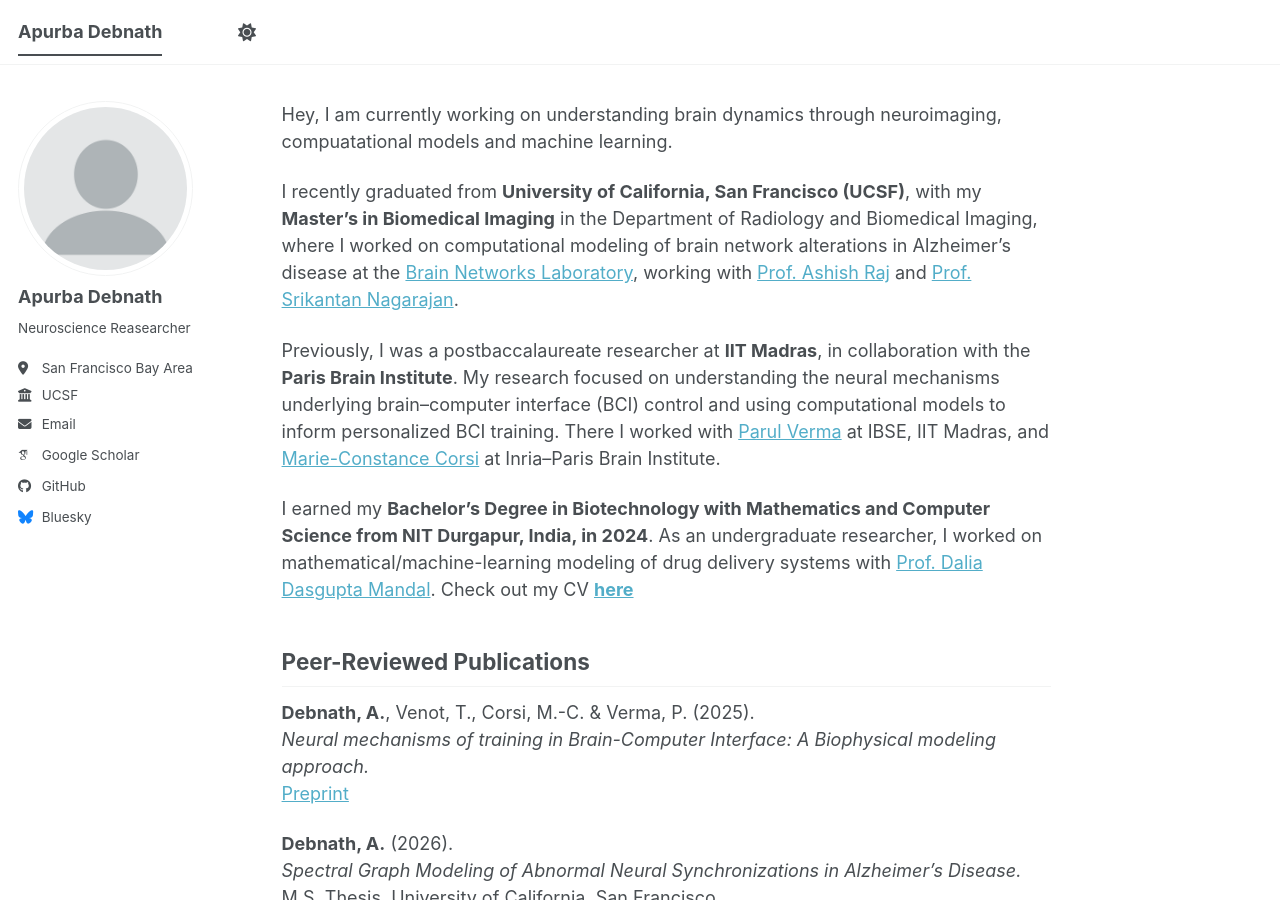
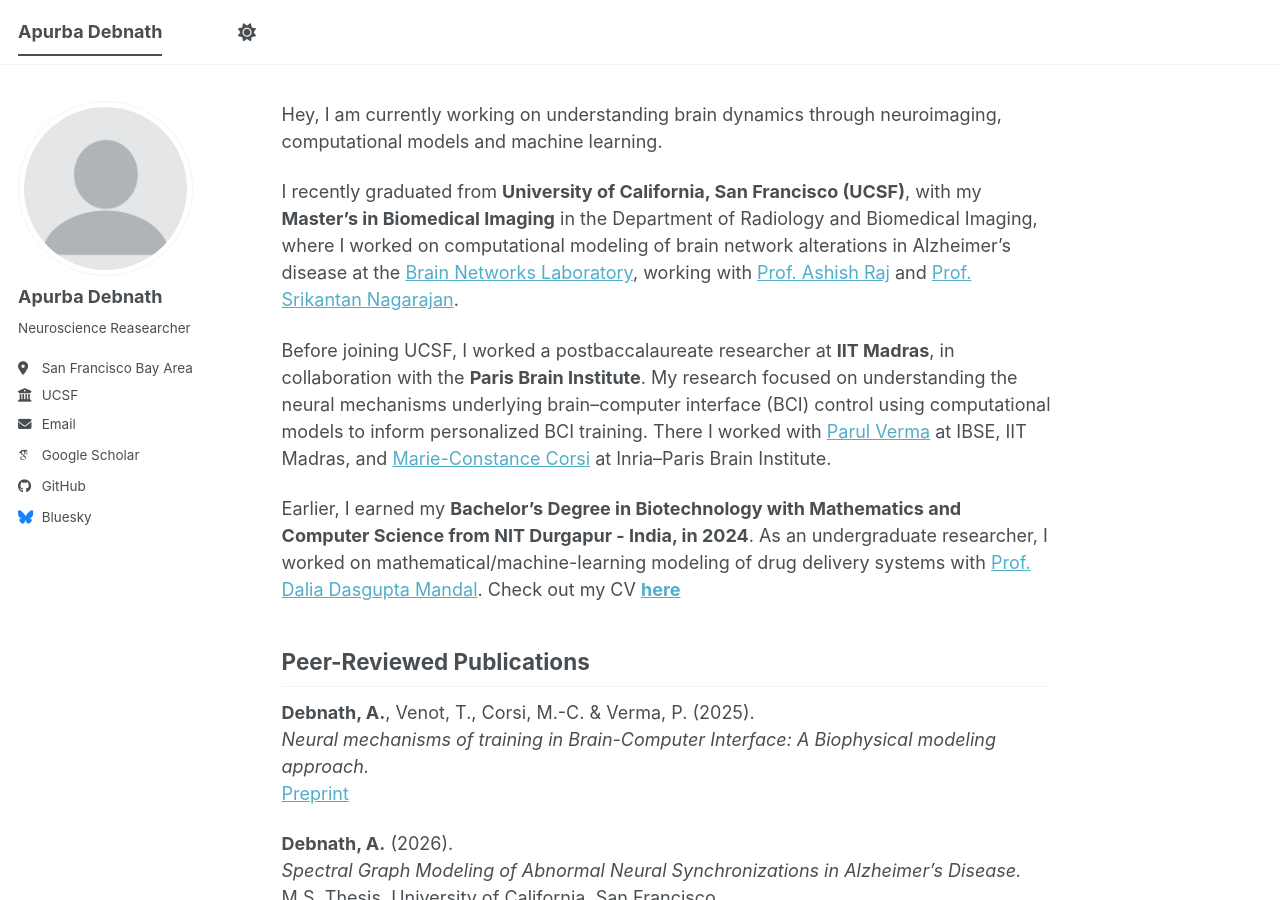
Before and after one commit to ApurbaApd/ApurbaApd.github.io, a Jekyll site: the page built from _pages/about.md, in a window 1280 px wide and 900 px high. Built offline with Jekyll 4.4.1, drawn with Linux system fonts in a browser that asks for light colours; some web fonts are replaced; a script bundle is joined from its source files by our own code; library files that are not in the unit come from our copies.

Commit message:
Fix typos and enhance clarity in about.md
Corrected typos and improved phrasing in the about page.

```diff
--- a/_pages/about.md
+++ b/_pages/about.md
@@ -4,7 +4,7 @@ author_profile: true
 ---
 
 Hey, I am currently working on understanding brain dynamics
-through neuroimaging, compuatational models and machine learning.
+through neuroimaging, computational models and machine learning.
 
 I recently graduated from **University of
 California, San Francisco (UCSF)**, with my **Master's in Biomedical Imaging** in the Department of Radiology and Biomedical Imaging, where I worked on computational modeling of
@@ -13,15 +13,15 @@ brain network alterations in Alzheimer's disease at the
 [Prof. Ashish Raj](https://radiology.ucsf.edu/people/ashish-raj) and
 [Prof. Srikantan Nagarajan](https://radiology.ucsf.edu/people/srikantan-nagarajan).
 
-Previously, I was a postbaccalaureate researcher at **IIT Madras**, in
+Before joining UCSF, I worked a postbaccalaureate researcher at **IIT Madras**, in
 collaboration with the **Paris Brain Institute**. My research focused on
 understanding the neural mechanisms underlying brain–computer interface
-(BCI) control and using computational models to inform personalized BCI
+(BCI) control using computational models to inform personalized BCI
 training. There I worked with [Parul Verma](https://ibse.iitm.ac.in/people/parul_verma/) at IBSE, IIT Madras, and
 [Marie-Constance Corsi](https://parisbraininstitute.org/collaborators/corsi-marie-constance) at Inria–Paris Brain Institute.
 
-I earned my **Bachelor's Degree in Biotechnology with Mathematics and Computer Science
-from NIT Durgapur, India, in 2024**. As an undergraduate researcher, I worked
+Earlier, I earned my **Bachelor's Degree in Biotechnology with Mathematics and Computer Science
+from NIT Durgapur - India, in 2024**. As an undergraduate researcher, I worked
 on mathematical/machine-learning modeling of drug delivery systems with
 [Prof. Dalia Dasgupta Mandal](https://nitdgp.ac.in/department/biotechnology). Check out my CV **[here](files/Apurba_CV.pdf)**
 
```
